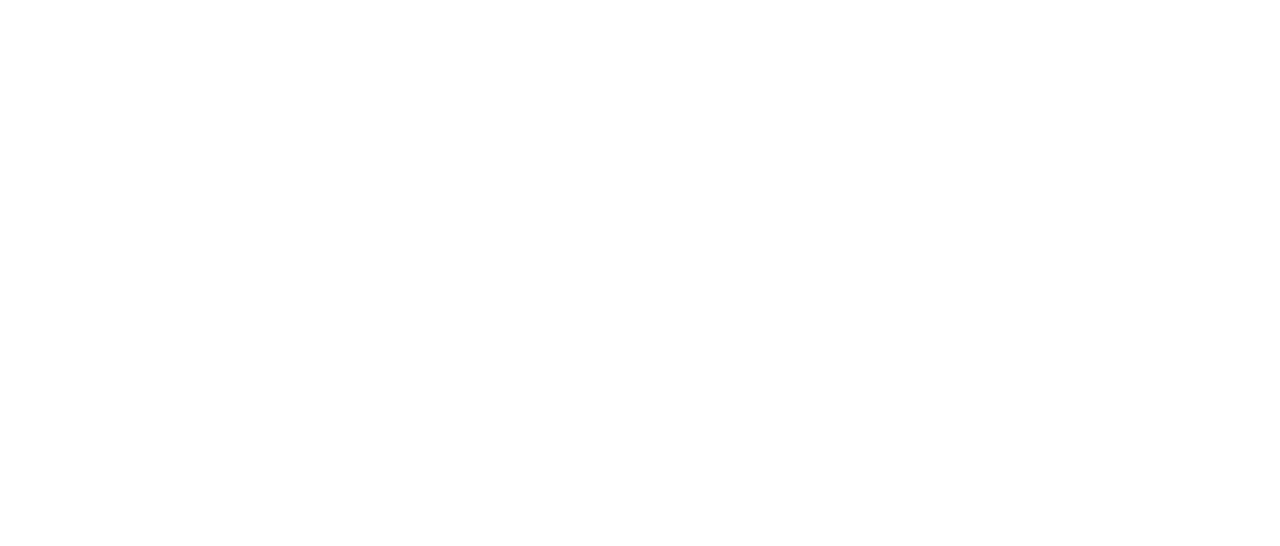
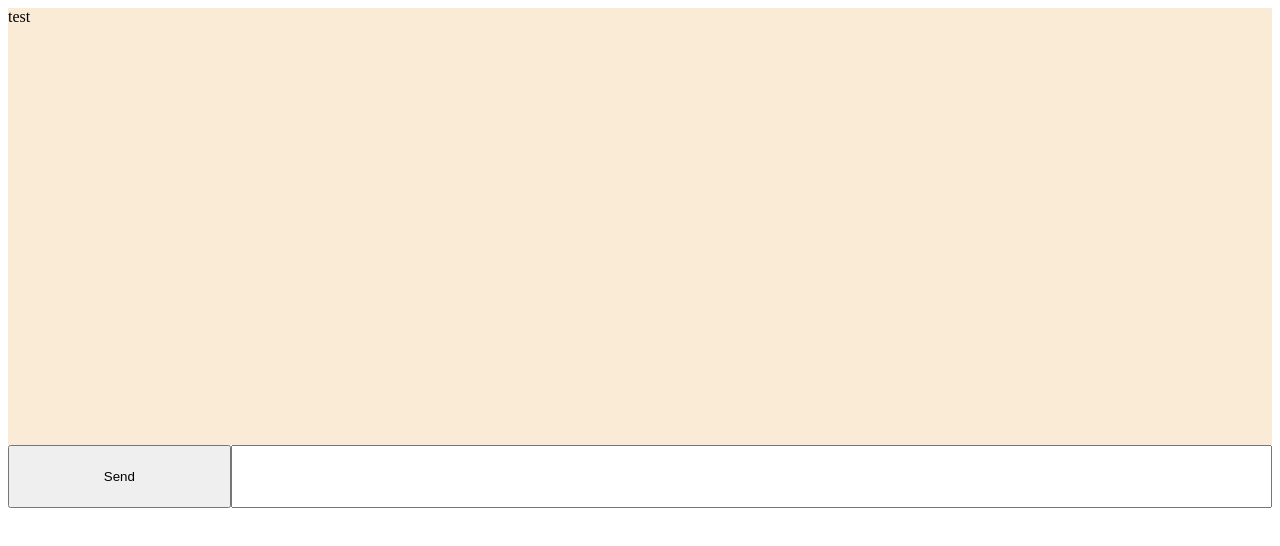
Before and after one commit to StardustGogeta/Hackathon-2018, a website: page htmlTesting.html in a window 1280 px wide. Drawn offline with nearby package versions, Linux system fonts and the light colour scheme.

Commit message:
Chat Log Creation
Chat log creation

```diff
--- a/htmlTesting.html
+++ b/htmlTesting.html
@@ -10,8 +10,19 @@
     </script>
 </head>
 <body>
-    <div id='chat-box'>
-
+    <div id='chat-box' style='display: flex; flex-direction: column; height: 500px'>
+        <div id='chat-box-log' style='display: flex; flex-direction: column; flex-grow: 10; background-color: antiquewhite'>
+            test
+        </div>
+        <div id='chat-box-message' style='display: flex; flex-direction: row; flex-grow: 1'>
+            <button id='send-button' style="flex: 1; flex-grow: 1">
+                Send
+            </button>
+            <input type="text" style="flex: 2; flex-grow: 5">
+        </div>
     </div>
-
+    <script>
+        chatBoxLog = document.getElementById('chat-box-log');
+        chatBoxMessage = document.getElementById('chat-box-log');
+    </script>
 </body>
```
